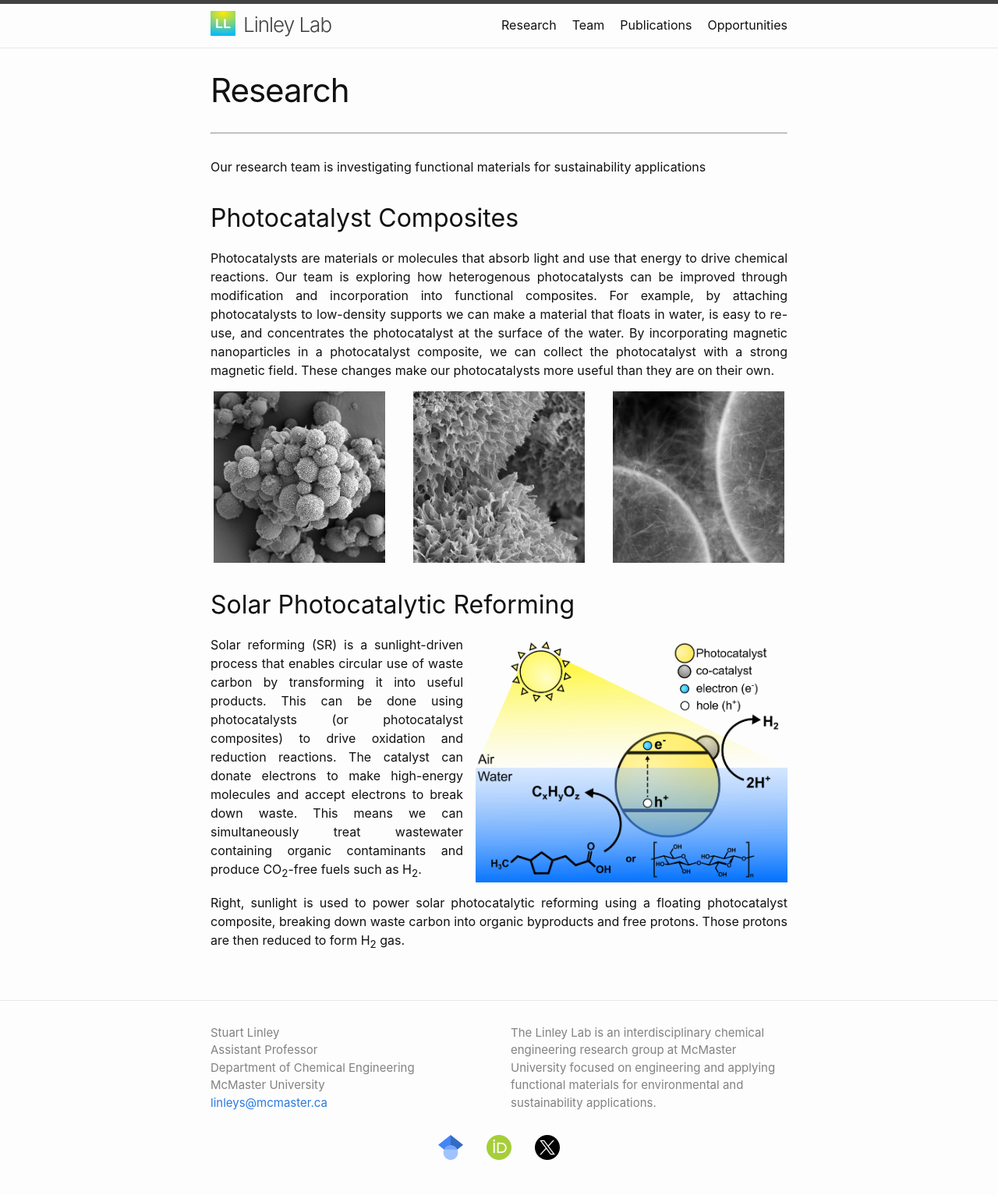
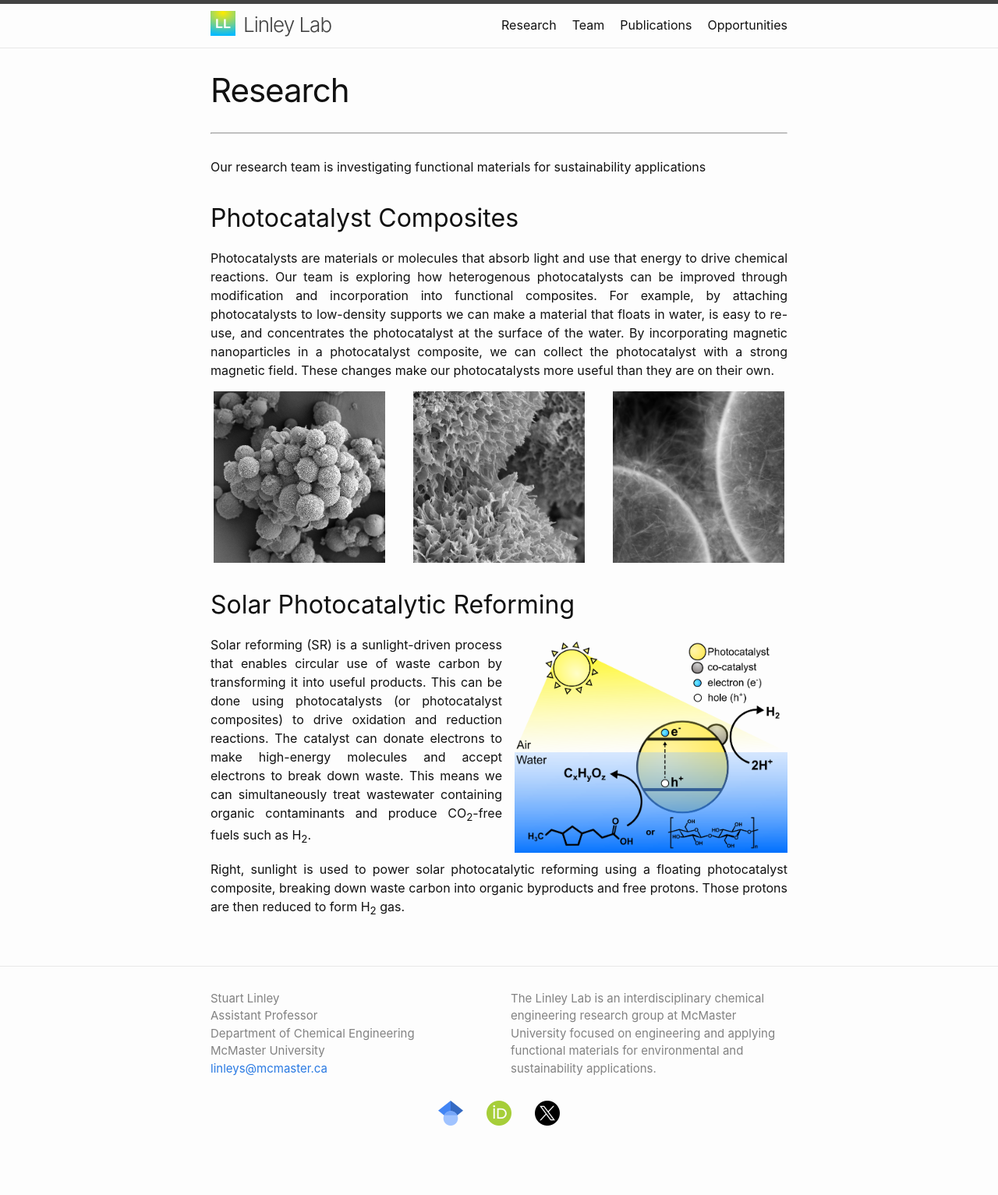
Before and after one commit to LinleyLab/LinleyLab.github.io, a Jekyll site: the page built from Research.md, in a window 1280 px wide. Shown: the whole page at 78% size. Built offline with Jekyll 4.4.1, drawn with Linux system fonts in a browser that asks for light colours; our own code applies the rules of GitHub Pages for plain Markdown files; after the commit the page ends 1489 px from its top, so only the background shows below that.

Commit message:
Update Research.md

```diff
--- a/Research.md
+++ b/Research.md
@@ -22,7 +22,7 @@
 ## Solar Photocatalytic Reforming
 
 <p align="justify">
-<img style="margin-left: 1rem;margin-top: 0.5rem" align="right" src="/assets/Images/Reforming_Home.png" width="400"> Solar reforming (SR) is a sunlight-driven process that enables circular use of waste carbon by transforming it into useful products.
+<img style="margin-left: 1rem;margin-top: 0.5rem" align="right" src="/assets/Images/Reforming_Home.png" width="350"> Solar reforming (SR) is a sunlight-driven process that enables circular use of waste carbon by transforming it into useful products.
 This can be done using photocatalysts (or photocatalyst composites) to drive oxidation and reduction reactions. The catalyst can donate
 electrons to make high-energy molecules and accept electrons to break down waste. This means we can simultaneously treat wastewater
 containing organic contaminants and produce CO<sub>2</sub>-free fuels such as H<sub>2</sub>.
```
